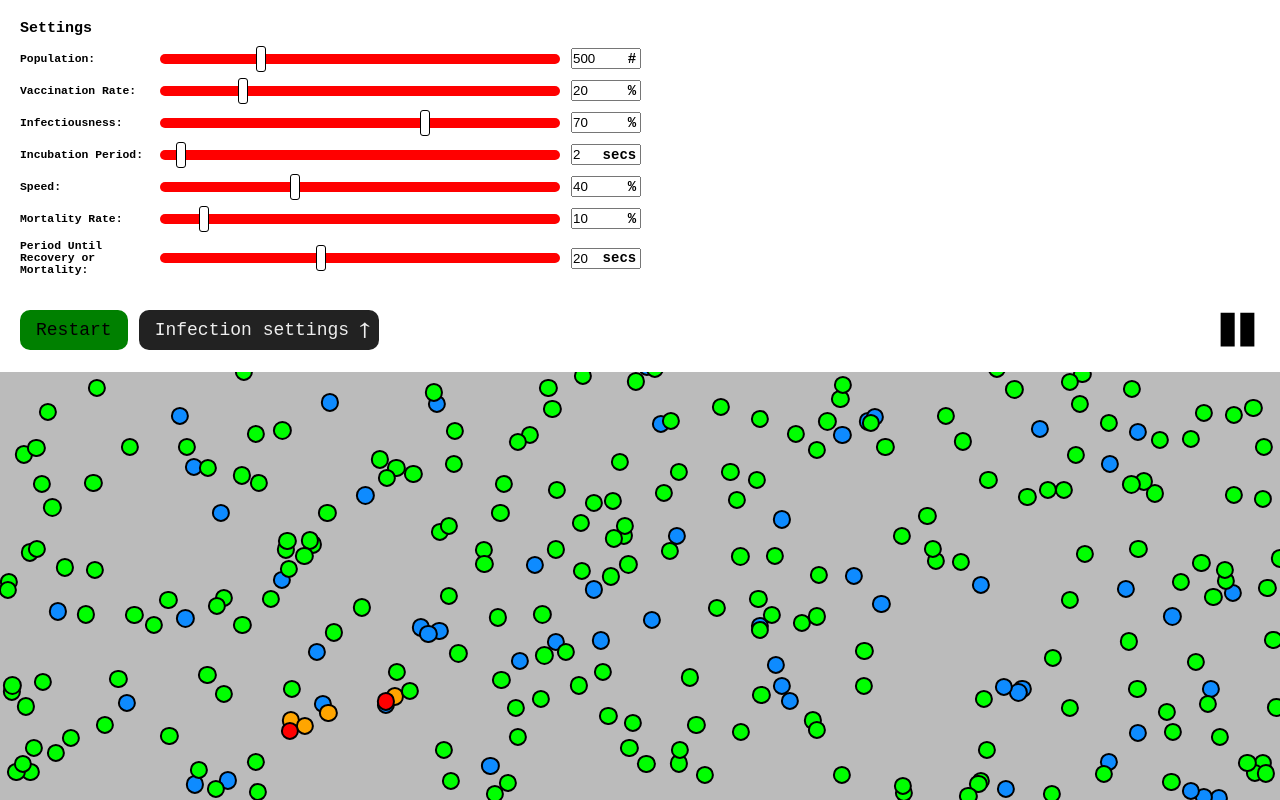
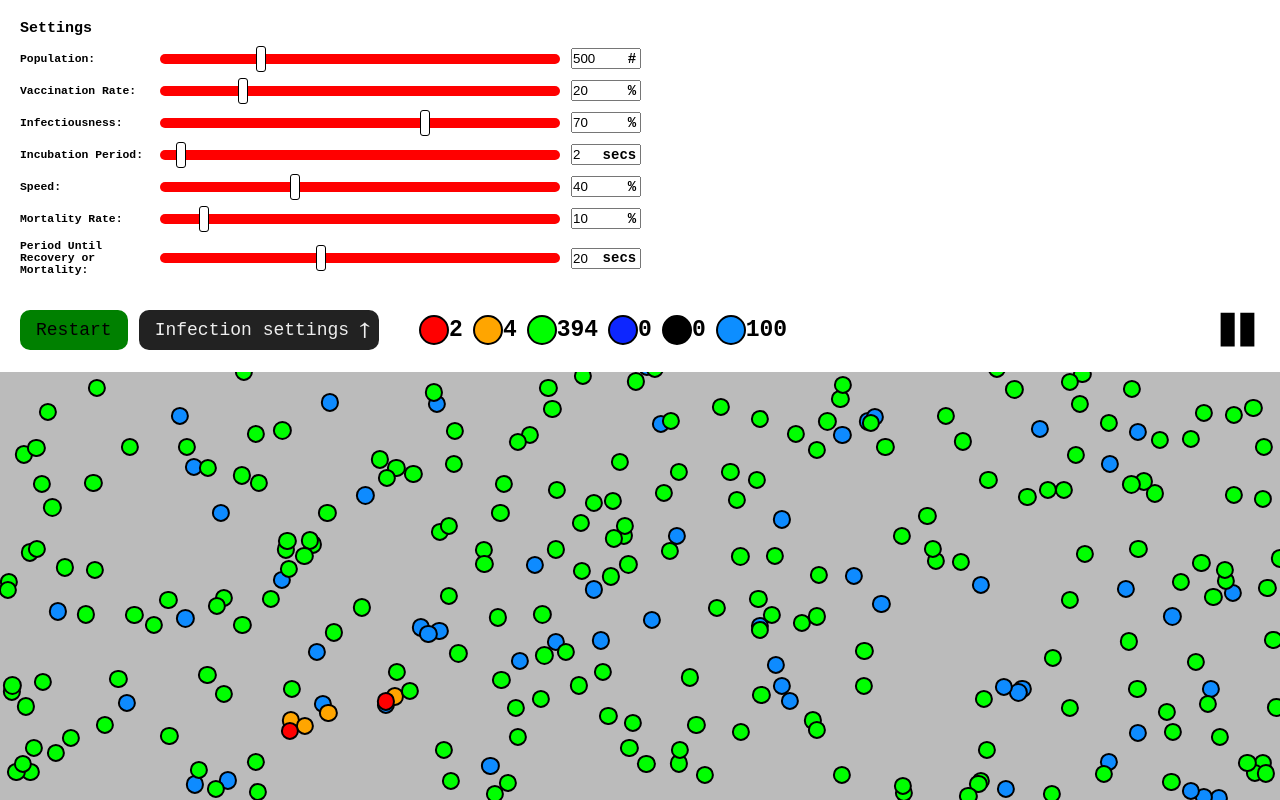
Before and after one commit to JamesCrowleyTech/infection-visualizer, a React (Create React App) app: page / in a window 1280 px wide. Built offline with nearby package versions, Linux system fonts and the light colour scheme.

Commit message:
Added statistics

```diff
--- a/src/App/App.css
+++ b/src/App/App.css
@@ -51,7 +51,6 @@ body {
 }
 
 .buttons {
-    margin-top: 2rem;
     display: flex;
     align-items: center;
 }
@@ -123,7 +122,11 @@ body {
     transform: translate(50%, -50%) scaleX(1.5) rotate(180deg) !important;
 }
 
-/* Chrome */
+.bottom-row {
+    display: flex;
+    align-items: center;
+    margin-top: 2rem;
+}
 
 .node {
     background-color: rgb(0, 255, 0);
@@ -158,3 +161,13 @@ body {
     background-color: rgb(36, 36, 36);
     z-index: 1;
 }
+
+.statistics {
+    display: flex;
+    align-items: center;
+    margin-left: 4rem;
+}
+
+.statistics > *:not(:first-child) {
+    margin-left: 1rem;
+}
--- a/src/App/App.js
+++ b/src/App/App.js
@@ -1,8 +1,9 @@
 import "./App.css";
-import { createContext, useReducer, useEffect } from "react";
+import { useState, useRef, createContext, useReducer, useEffect } from "react";
 import reducer from "../reducer";
 import Setting from "../Setting/Index";
 import icons from "../img/svg/icons.svg";
+import Statistic from "../Statistic/Index";
 
 const initialState = {
     numberOfPeople: 500,
@@ -18,6 +19,12 @@ const mainContext = createContext(initialState);
 
 function App() {
     const [state, dispatch] = useReducer(reducer, initialState);
+
+    let infected = 0;
+    let incubating = 0;
+    let healthy = state.numberOfPeople;
+    let recovered = 0;
+    let deceased = 0;
 
     useEffect(
         function () {
@@ -46,11 +53,19 @@ function App() {
             const nodeIds = [];
             for (const node of nodes) nodeIds.push(node.id);
             const infectionMap = {};
-            let healthy = state.numberOfPeople - 1;
-            let incubating = 0;
-            let infected = 1;
-            let recovered = 0;
-            let deceased = 0;
+            const infectedDisplay = document.getElementById("statistic--infected__number");
+            const incubatingDisplay = document.getElementById("statistic--incubating__number");
+            const healthyDisplay = document.getElementById("statistic--healthy__number");
+            const recoveredDisplay = document.getElementById("statistic--recovered__number");
+            const deceasedDisplay = document.getElementById("statistic--deceased__number");
+
+            const updateStatistics = function () {
+                infectedDisplay.innerHTML = infected;
+                incubatingDisplay.innerHTML = incubating;
+                healthyDisplay.innerHTML = healthy;
+                recoveredDisplay.innerHTML = recovered;
+                deceasedDisplay.innerHTML = deceased;
+            };
 
             nodes.forEach(function (node) {
                 const topPos = Math.random() * 100;
@@ -78,10 +93,17 @@ function App() {
 
             const nodeWidth = nodes[0].offsetWidth;
             for (let i = 0; i < vaccinatedPopulation; i++) {
+                healthy--;
                 nodes[i].classList.add("node--vaccinated");
             }
 
+            document.getElementById("statistic--vaccinated__number").innerHTML = vaccinatedPopulation;
+            updateStatistics();
+
             if (vaccinatedPopulation < state.numberOfPeople) {
+                infected++;
+                healthy--;
+                updateStatistics();
                 nodes[state.numberOfPeople - 1].classList.add("node--infected");
                 mortalityRecoveryTracker[nodes[state.numberOfPeople - 1].id] = state.periodUntilMortalityOrRecovery;
             }
@@ -90,8 +112,7 @@ function App() {
 
             const moveNodes = function () {
                 if (paused) return;
-                if (!infected) return;
-                console.log(infected);
+                if (!infected && !incubating) return;
                 const movement = state.speed / 200;
                 nodes.forEach(function (node) {
                     if (node.classList.contains("node--deceased")) return;
@@ -249,10 +270,18 @@ function App() {
                                     if (!node.classList.contains("node--infected")) {
                                         node.classList.add("node--infected");
                                         infected++;
+                                        healthy--;
+                                        updateStatistics();
                                         mortalityRecoveryTracker[node.id] = state.periodUntilMortalityOrRecovery;
                                     }
                                 } else {
+                                    if (!node.classList.contains("node--incubating")) {
                                         node.classList.add("node--incubating");
+                                        incubating++;
+                                        healthy--;
+                                        updateStatistics();
+                                    }
+
                                     if (!incubationTimeTracker[node.id]) incubationTimeTracker[node.id] = state.incubationPeriod;
                                 }
                             }
@@ -269,8 +298,14 @@ function App() {
                         const node = document.getElementById(key);
                         node.classList.remove("node--infected");
                         infected--;
-                        if (state.mortalityRate / 100 > Math.random()) node.classList.add("node--deceased");
-                        else node.classList.add("node--recovered");
+                        if (state.mortalityRate / 100 > Math.random()) {
+                            node.classList.add("node--deceased");
+                            deceased++;
+                        } else {
+                            node.classList.add("node--recovered");
+                            recovered++;
+                        }
+                        updateStatistics();
                         delete mortalityRecoveryTracker[key];
                     } else mortalityRecoveryTracker[key] -= mortalityRecoveryInterval;
                 });
@@ -285,6 +320,8 @@ function App() {
                         nodeToInfect.classList.remove("node--incubating");
                         nodeToInfect.classList.add("node--infected");
                         infected++;
+                        incubating--;
+                        updateStatistics();
                         mortalityRecoveryTracker[key] = state.periodUntilMortalityOrRecovery;
                         delete incubationTimeTracker[key];
                     } else incubationTimeTracker[key] -= incubationInterval;
@@ -314,7 +351,6 @@ function App() {
                 pauseButtonSvgPause.classList.remove("button-pause-svg--hidden");
                 pauseButtonSvgPlay.classList.add("button-pause-svg--hidden");
                 for (const key in incubationTimeTracker) delete incubationTimeTracker[key];
-
                 dispatch({
                     type: "SET_ALL_INFECTION_VALUES",
                     payload: {
@@ -432,9 +468,9 @@ function App() {
                             unit="secs"
                         ></Setting>
                     </section>
-                    <div></div>
+                    <div className="bottom-row">
                         <div className="buttons">
-                        <button type="button" onClick={function () {}} className="selection__button" id="button-restart">
+                            <button type="button" className="selection__button" id="button-restart">
                                 Restart
                             </button>
                             <button type="button" className="selection__button" id="button-settings">
@@ -443,6 +479,15 @@ function App() {
                                     &uarr;
                                 </p>
                             </button>
+                        </div>
+                        <div className="statistics">
+                            <Statistic id="statistic--infected" num={infected} colour="red"></Statistic>
+                            <Statistic id="statistic--incubating" num={incubating} colour="orange"></Statistic>
+                            <Statistic id="statistic--healthy" num={healthy} colour="#0f0"></Statistic>
+                            <Statistic id="statistic--recovered" num={recovered} colour="#0d26ff"></Statistic>
+                            <Statistic id="statistic--deceased" num={deceased} colour="black"></Statistic>
+                            <Statistic id="statistic--vaccinated" num={0} colour="#0d8eff"></Statistic>
+                        </div>
                         <button id="button-pause">
                             <svg className="button-pause-svg button-pause-svg--hidden" id="button-pause-svg--play">
                                 <use className="button-pause-path" href={`${icons}#icon-play3`}></use>
--- /dev/null
+++ b/src/Selection/Index.js
@@ -0,0 +1,6 @@
+import React from "react";
+import "./Index.css";
+
+export default function Selection() {
+    return <div></div>;
+}
--- /dev/null
+++ b/src/Statistic/Index.css
@@ -0,0 +1,14 @@
+.statistic {
+    display: flex;
+    align-items: center;
+}
+
+.statistic__node {
+    border: 2px solid black;
+    padding: 1.3rem;
+    border-radius: 1000rem;
+}
+
+.statistic__number {
+    font-size: 2.3rem;
+}
--- /dev/null
+++ b/src/Statistic/Index.js
@@ -0,0 +1,18 @@
+import React from "react";
+import "./Index.css";
+
+export default function Statistic({ id, num, colour }) {
+    return (
+        <div className="statistic" id={id}>
+            <div
+                className="statistic__node"
+                style={{
+                    backgroundColor: colour,
+                }}
+            ></div>
+            <h3 className="statistic__number" id={`${id}__number`}>
+                {num}
+            </h3>
+        </div>
+    );
+}
--- a/src/reducer.js
+++ b/src/reducer.js
@@ -1,6 +1,20 @@
 import cloneDeep from "lodash.clonedeep";
 
 export default function reducer(state, action) {
+    const {
+        numberOfPeople,
+        infectionChance,
+        vaxRate,
+        incubationPeriod,
+        speed,
+        mortalityRate,
+        periodUntilMortalityOrRecovery,
+        infected,
+        healthy,
+        incubating,
+        recovered,
+        deceased,
+    } = state;
     if (action.type === "SET_ALL_INFECTION_VALUES") {
         const { numberOfPeople, infectionChance, vaxRate, incubationPeriod, speed, mortalityRate, periodUntilMortalityOrRecovery } =
             action.payload;
```
Also changed, not shown: src/Selection/Index.css (added). Lines whose indentation alone changed are shown as unchanged.
